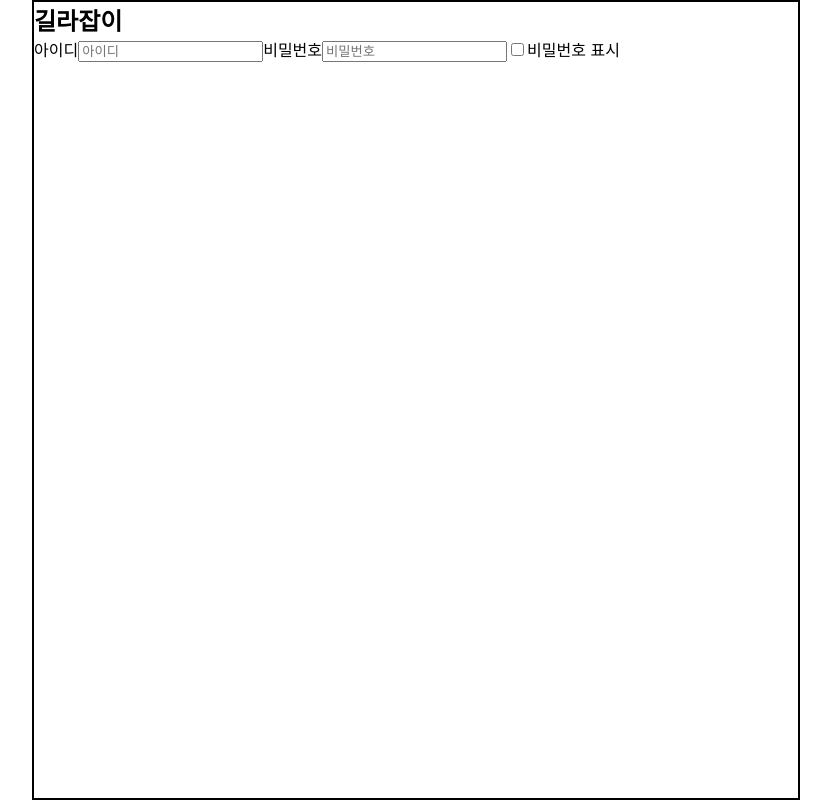
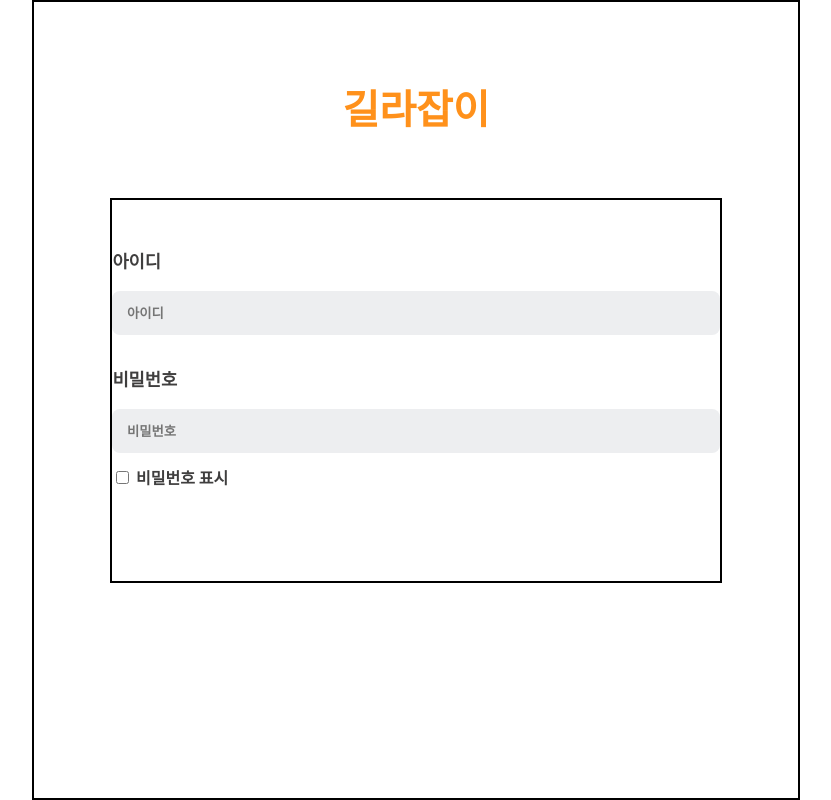
Before and after one commit to Team-Columbus/Gillajabi-FE, a React (Create React App) app in the folder gillajabi/: page /login in a window 1280 px wide. Before the commit this address had no page. Shown: the whole page, without its empty margins (224-1055 px from the left). Built offline with nearby package versions, Linux system fonts and the light colour scheme.

Commit message:
:lipstick: Login 페이지 CSS 추가
- 로그인 폼의 min-height를 60%, overflow-y를 auto로 설정
- 체크박스 색상 변경 #FF911B

```diff
--- a/gillajabi/src/pages/Login/Login.jsx
+++ b/gillajabi/src/pages/Login/Login.jsx
@@ -1,5 +1,6 @@
 import React from 'react';
 import LoginformInput from './components/LoginformInput';
+import '../../styles/pages/Login.css';
 
 const Login = () => {
   return (
--- /dev/null
+++ b/gillajabi/src/styles/pages/Login.css
@@ -0,0 +1,75 @@
+/* 로그인 페이지 */
+.login {
+  box-sizing: border-box;
+  height: 100%;
+  padding: 10%;
+  display: flex;
+  flex-direction: column;
+
+  @media (max-width: 320px) {
+    font-size: 0.8rem;
+  }
+}
+.login h2 {
+  text-align: center;
+  font-size: 2.5em;
+  color: #FF911B;
+  margin-bottom: 10%;
+}
+
+/* 로그인 폼 */
+.login-form {
+  box-sizing: border-box;
+  display: flex;
+  flex-direction: column;
+  justify-content: center;
+  align-items: center;
+  min-height: 60%;
+  overflow-y: auto;
+  border : 2px solid black;
+}
+
+/* LoginformInput 컴포넌트 */
+.login-form-input {
+  box-sizing: border-box;
+  display: flex;
+  flex-direction: column;
+  width: 100%;
+}
+
+.login-form-input label {
+  font-size: 1.1em;
+  font-weight: bold;
+  color: #3F3E3E;
+  margin-bottom: 3%;
+}
+
+.login-form-input input {
+  border: none;
+  background-color: #EDEEF0;
+  color: #999999;
+  border-radius: 8px;
+  padding: 1.1em;
+  font-weight: bold;
+}
+
+.login-form-input label:nth-last-child(1) {
+  font-size: 1em;
+  margin-top: 2%;
+}
+
+/* 비밀번호 보기/숨기기 체크박스 스타일 */
+.login-form-input input[type="checkbox"] {
+  /* 체크박스의 색상 변경 */
+  accent-color: #FF911B;
+  /* 체크박스가 왼쪽에 위치하도록 설정 */
+  margin-right: 0.5em;
+}
+
+.login-form-input input:first-of-type {
+  margin-bottom: 5%;
+}
+
+.login-form-input input:focus {
+  outline: none;
+}
```
